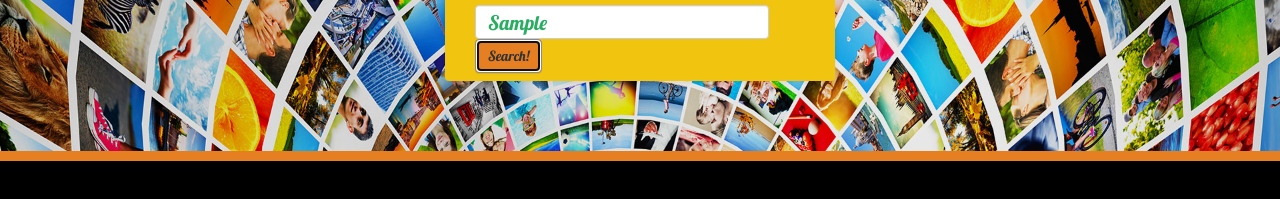
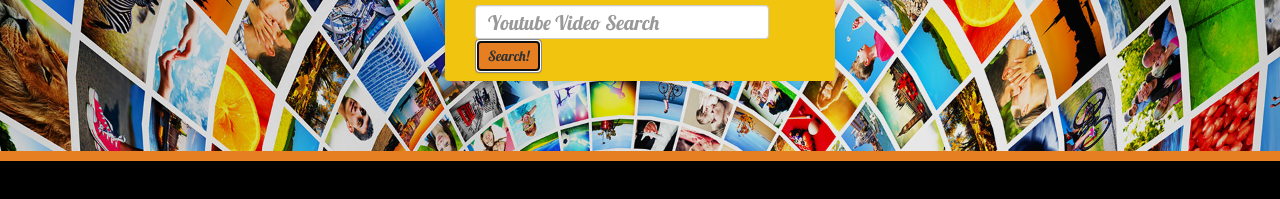
Before and after one commit to yolixtly/youtubeAPI, a plain HTML site: page index.html in a window 1280 px wide. Both pictures are taken after typing "Sample" into the empty fields and a click on the button "Search!". Shown: the part 103-302 px from the top of the page. Drawn offline with nearby package versions, Linux system fonts and the light colour scheme; no server answers.

Commit message:
syntax fixes[C

```diff
--- a/apps/app.js
+++ b/apps/app.js
@@ -1,31 +1,31 @@
 $(function(){
-    $('#search-term').submit(function(event){
+    $('#search-term').submit(function(event) {
       event.preventDefault();
       var searchTerm = $('#query').val();
+      $('#query').val('');
       getRequest(searchTerm);
     });
-  });
-
-    function getRequest(searchTerm){
+    function getRequest(searchTerm) {
       var params = {
       part:'snippet',
       key: 'AIzaSyCQQNC20CuEMQVuJSe-NVyZ9NXZHUbWlgc',
       q: searchTerm,
-     }
+    };
      url = 'https://www.googleapis.com/youtube/v3/search';
 
-     $.getJSON(url, params, function(data){
+     $.getJSON(url, params, function(data) {
         console.log(data.items);
         showResults(data.items);
       })
-    }
+    };
 
-function showResults(results){
-  var html = "";
-  $.each(results, function(index,value){
-    html += '<p>' + value.snippet.title + '</p> <a href="https://www.youtube.com/watch?v=' + value.id.videoId + '"><img src="' + value.snippet.thumbnails.medium.url + '"/></a>';
-    console.log(value.snippet.title);
+  function showResults(results) {
+    var html = "";
+    $.each(results, function(index,value) {
+      html += '<p>' + value.snippet.title + '</p> <a href="https://www.youtube.com/watch?v=' + value.id.videoId + '"><img src="' + value.snippet.thumbnails.medium.url + '"/></a>';
+      console.log(value.snippet.title);
 
-  });
-  $('#search-results').html(html);
-}
+    });
+    $('#search-results').html(html);
+  };
+});
```
Also changed, not shown: index.html (indentation only).
